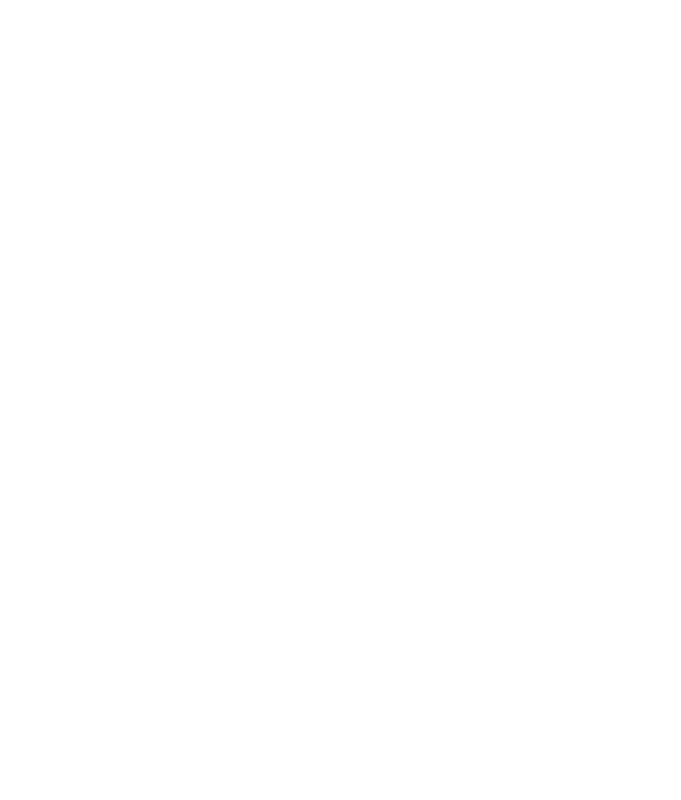
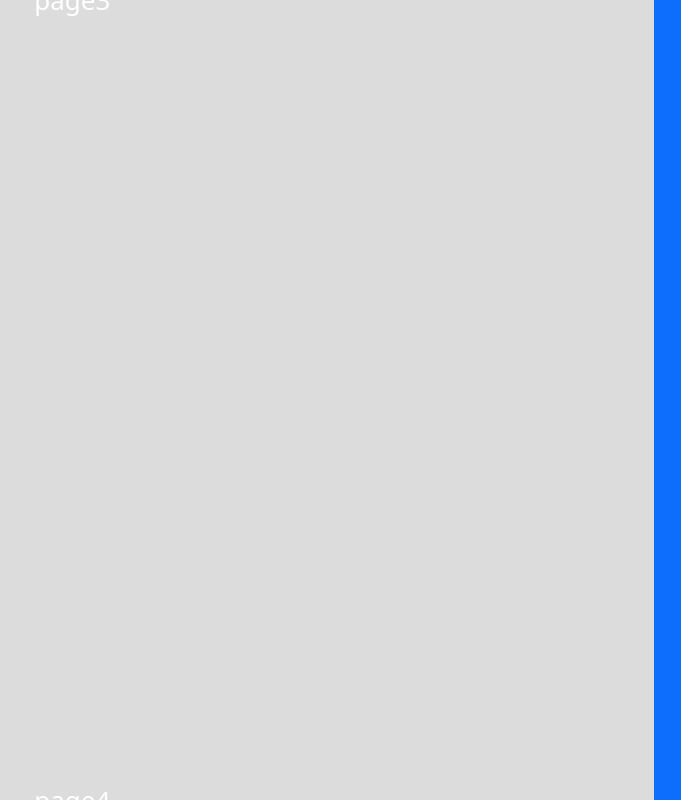
Before and after one commit to Abinesh-A/web-reactjs, a React (Create React App) app: page / in a window 1280 px wide. Shown: the part 2000-2800 px from the top of the page, without its empty margins (599-1280 px from the left). Before the commit the page ends 952 px from the top, so only its background shows below. Built offline with nearby package versions, Linux system fonts and the light colour scheme.

Commit message:
pages added...

```diff
--- a/src/App.css
+++ b/src/App.css
@@ -4,6 +4,7 @@
   color: white;
   background-color: gainsboro;
   display: flex;
+  scroll-behavior: smooth;
 }
 .contentdiv{
   margin-left: 7%;
@@ -48,4 +49,7 @@
   .App {
     flex-direction: column;
   }
+  .contentdiv{
+    margin-left: 0;
+  }
 }
--- a/src/App.js
+++ b/src/App.js
@@ -20,9 +20,7 @@
           <Page4 />
         </div>
       </div>
-<div className="d-flex flex-column bg-primary">
-  hay
-</div>
+      <div className="d-flex flex-column bg-primary">hay</div>
       {/* <p>
           Edit <code>src/App.js</code> and save to reload.
         </p> */}
--- a/src/components/Page2.js
+++ b/src/components/Page2.js
@@ -1,11 +1,13 @@
 import React from 'react'
-
+import "../styles/page2.css"
 export const Page2 = () => {
   return (
-    <h1>sfuhsudfsdfbsdkf
-        sfgsdfksdjfbsjdfbsdjf
-        sdfgusdygvsudvbjskhrfaw
-        fgularghalirugieki
-    </h1>
+    <div className='page2div'>
+      <h1>sfuhsudfsdfbsdkf
+          sfgsdfksdjfbsjdfbsdjf
+          sdfgusdygvsudvbjskhrfaw
+          fgularghalirugieki
+      </h1>
+    </div>
   )
 }
--- a/src/components/Page3.js
+++ b/src/components/Page3.js
@@ -1,7 +1,6 @@
-import React from 'react'
+import React from "react";
+import "../styles/page3.css";
 
 export const Page3 = () => {
-  return (
-    <div>page3</div>
-  )
-}
+  return <div className="page3div">page3</div>;
+};
--- a/src/components/Page4.js
+++ b/src/components/Page4.js
@@ -1,7 +1,6 @@
-import React from 'react'
+import React from "react";
+import "../styles/page4.css";
 
 export const Page4 = () => {
-  return (
-    <div>page4</div>
-  )
-}
+  return <div className="page4div">page4</div>;
+};
--- a/src/styles/nav.css
+++ b/src/styles/nav.css
@@ -146,8 +146,8 @@
 .r_toggle-btn{
 
 }
-/* @media screen and (max-width: 730px){
-  .toggle-btn {
-    line-height: 30px;
+@media screen and (max-width: 730px){
+  .sidebar {
+    display: none;
   }
-} */
+}
--- /dev/null
+++ b/src/styles/page2.css
@@ -0,0 +1,9 @@
+.page2div{
+    min-height: 100vh;
+    display: flex;
+    flex-direction: column;
+    align-items: center;
+    justify-content: center;
+    font-size: calc(10px + 2vmin);
+    color: white;
+}
--- /dev/null
+++ b/src/styles/page3.css
@@ -0,0 +1,9 @@
+.page3div{
+    min-height: 100vh;
+    display: flex;
+    flex-direction: column;
+    align-items: center;
+    justify-content: center;
+    font-size: calc(10px + 2vmin);
+    color: white;
+}
--- /dev/null
+++ b/src/styles/page4.css
@@ -0,0 +1,9 @@
+.page4div{
+    min-height: 100vh;
+    display: flex;
+    flex-direction: column;
+    align-items: center;
+    justify-content: center;
+    font-size: calc(10px + 2vmin);
+    color: white;
+}
```
Also changed, not shown: src/styles/page1.css (+4 -4 lines).
